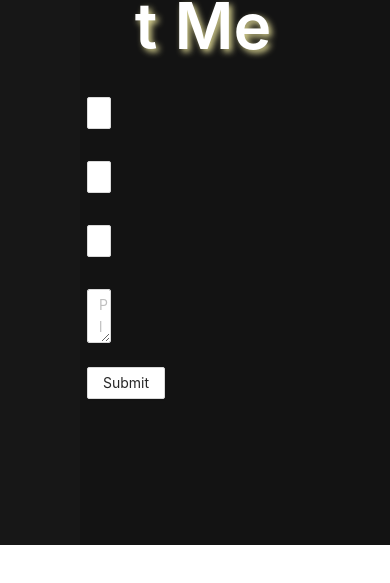
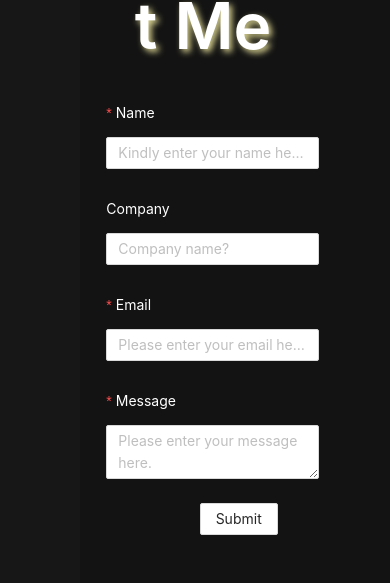
Before and after one commit to allenaxie/React-Portfolio, a React (Create React App) app: page / in a window 390 px wide. Shown: the part 3533-4116 px from the top of the page. Before the commit the page ends 4078 px from the top, so only its background shows below. Built offline with nearby package versions, Linux system fonts and the light colour scheme; a web font is replaced by a local one.

Commit message:
Resize contact form to be responsive

```diff
--- a/src/Contact/Contact.css
+++ b/src/Contact/Contact.css
@@ -16,10 +16,16 @@
 #contact-form {
     display: flex;
     flex-direction: column;
-    margin-right: 18rem;
+    /* margin-right: 18rem; */
 }
 
 .ant-form-item {
     display: flex;
     justify-content: center !important;
 }
+
+@media only screen and (max-width: 1700px) {
+    #contact-form {
+        /* margin: 0 auto; */
+    }
+}
--- a/src/Contact/Contact.jsx
+++ b/src/Contact/Contact.jsx
@@ -32,10 +32,16 @@ export default function Contact () {
     return (
         <>
             <Title className="contact-divider"> Contact Me</Title>
+            <Col
+            xs={{span:24, offset:2}}
+            sm={{span:24, offset:1}}
+            lg={{span:16, offset:2}}
+            >
+
                 <Form
                 name="contact-form"
                 form={form}
-            labelCol={{span:8}}
+                labelCol={{span:5}}
                 wrapperCol={{span:16}}
                 initialValues={{remember:true}}
                 onFinish={handleFinish}
@@ -88,6 +94,8 @@ export default function Contact () {
                         </Button>
                     </Form.Item>
                 </Form>
+            </Col>
+
         </>
     )
 }
```
Lines whose indentation alone changed are shown as unchanged.
